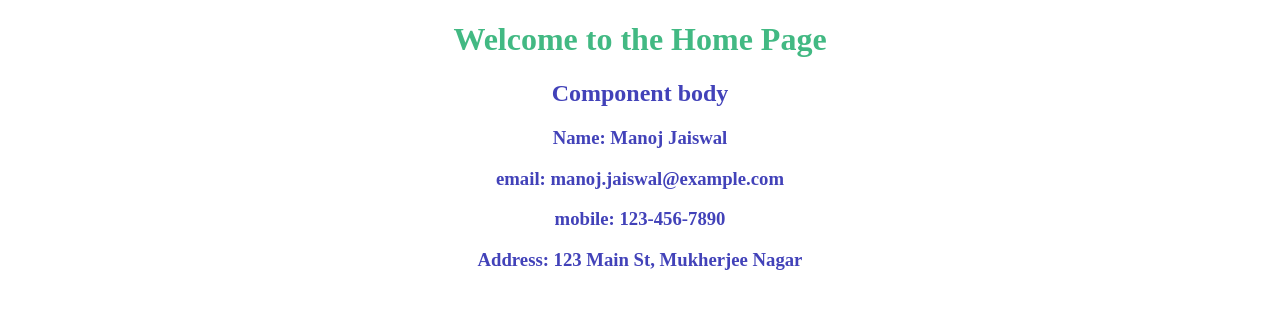
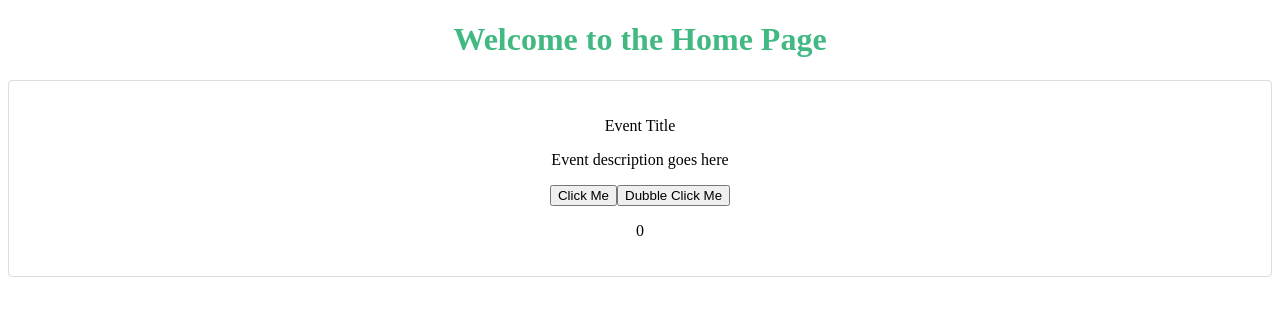
Before and after one commit to Manojkumar354/Vue-JS, a Vue app: page / in a window 1280 px wide. Shown: the top 316 px of the page. Built offline with nearby package versions, Linux system fonts and the light colour scheme.

Commit message:
add new component EventComponent for event handling.

```diff
--- a/src/App.vue
+++ b/src/App.vue
@@ -1,20 +1,23 @@
 <template>
 
 <HomeComponent/>
-<BodyComponent/>
+<!-- <BodyComponent/> -->
+ <EventComponent></EventComponent>
 
 </template>
 
 <script>
 
+import EventComponent from './components/EventComponent.vue';
 import HomeComponent from './components/HomeComponent.vue';
-import BodyComponent from './components/BodyComponent.vue';
+// import BodyComponent from './components/BodyComponent.vue';
 
 export default {
     name: 'App',
     components: {
         HomeComponent,
-        BodyComponent
+        EventComponent,
+        // BodyComponent
     }
 }
 </script>
--- /dev/null
+++ b/src/components/EventComponent.vue
@@ -0,0 +1,43 @@
+<template>
+    <div class="event-component">
+        <p>{{ title }}</p>
+        <p v-on:mousemove="getConsole()">{{ description }}</p>
+        <button v-on:click="getCount()">Click Me</button>
+        <button v-on:dblclick="getData('Button 2 clicked')">Dubble Click Me</button>
+        <p>{{ count }}</p>
+    </div>
+</template>
+
+<script>
+export default {
+    name: 'EventComponent',
+    data() {
+        return {
+            title: 'Event Title',
+            description: 'Event description goes here',
+            count: 0
+        }
+    },
+    methods: {
+        getData(eventId) {
+            return alert(eventId);
+        },
+        getCount() {
+            this.count++;
+        },
+        getConsole() {
+            console.log('Mouse moved over description');
+        }
+
+    }
+}
+</script>
+
+<style scoped>
+.event-component {
+    padding: 20px;
+    border: 1px solid #ddd;
+    border-radius: 4px;
+    text-align: center;
+}
+</style>
```
